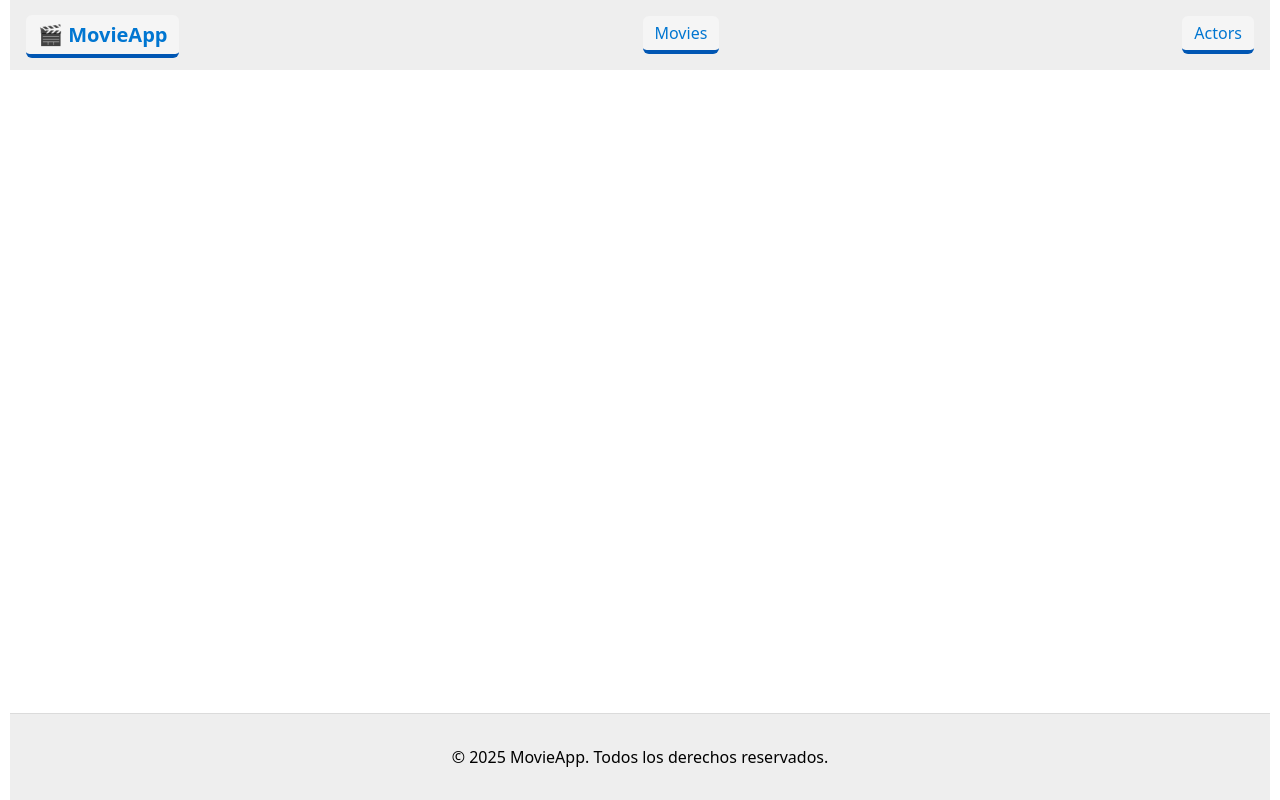
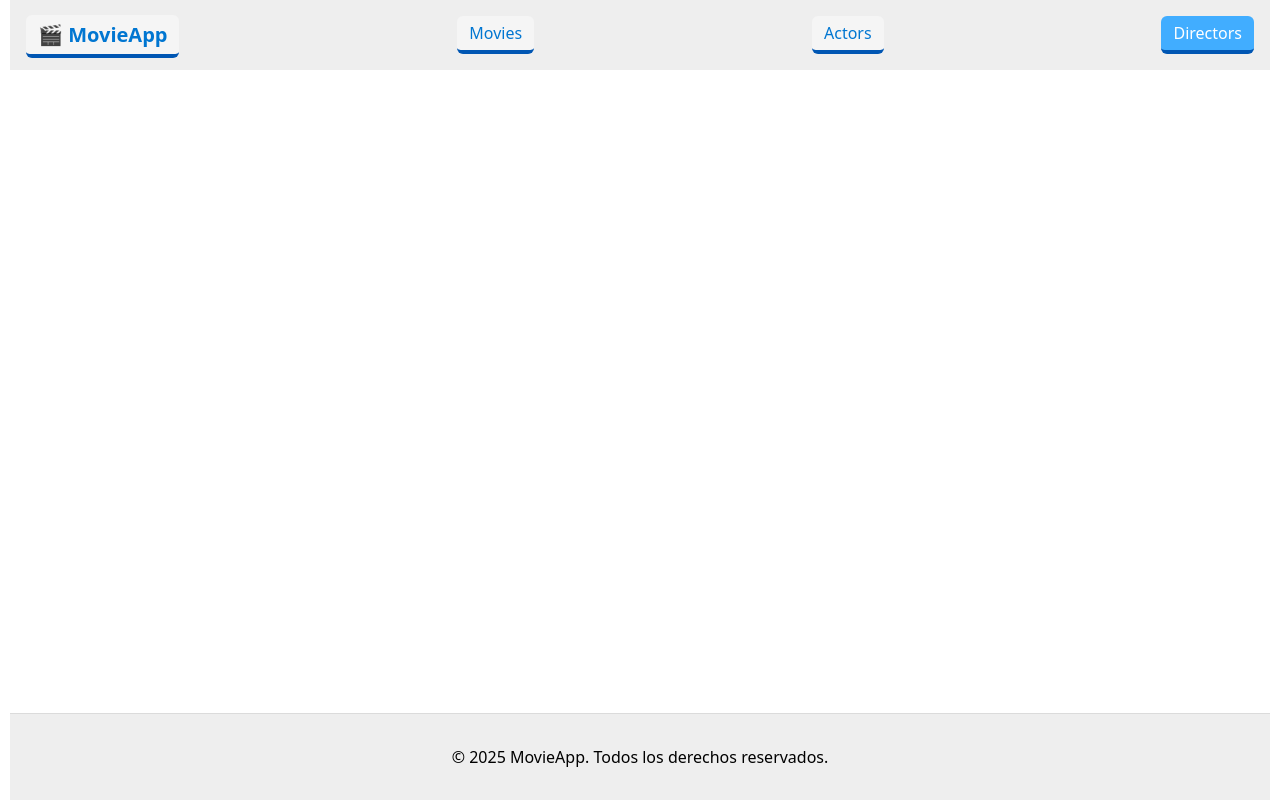
Before and after one commit to sanchel0/CinemaApp, a React (Vite) app in the folder Frontend/: page /directors/create in a window 1280 px wide. Built offline with nearby package versions, Linux system fonts and the light colour scheme.

Commit message:
Update Navbar and layouts to reflect new entity structure

```diff
--- a/Frontend/src/components/Navbar.jsx
+++ b/Frontend/src/components/Navbar.jsx
@@ -10,6 +10,7 @@ export default function Navbar() {
         </div>
       <NavLink to="/movies">Movies</NavLink>
       <NavLink to="/actors">Actors</NavLink>
+      <NavLink to="/directors">Directors</NavLink>
     </nav>
   );
 }
```
Also changed, not shown: Frontend/src/components/layouts/EntityLayout.jsx (added, +10 -0 lines).
